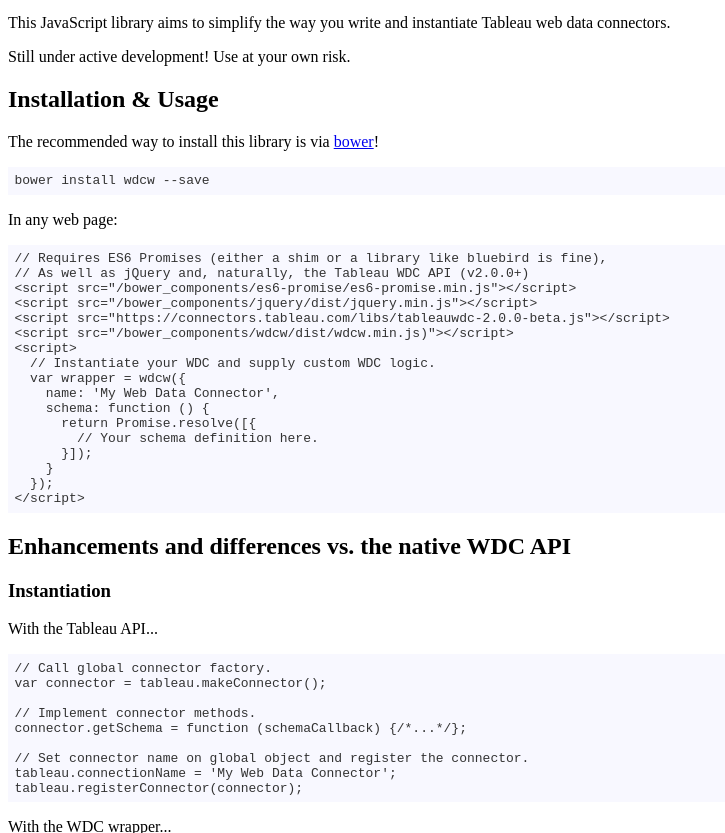
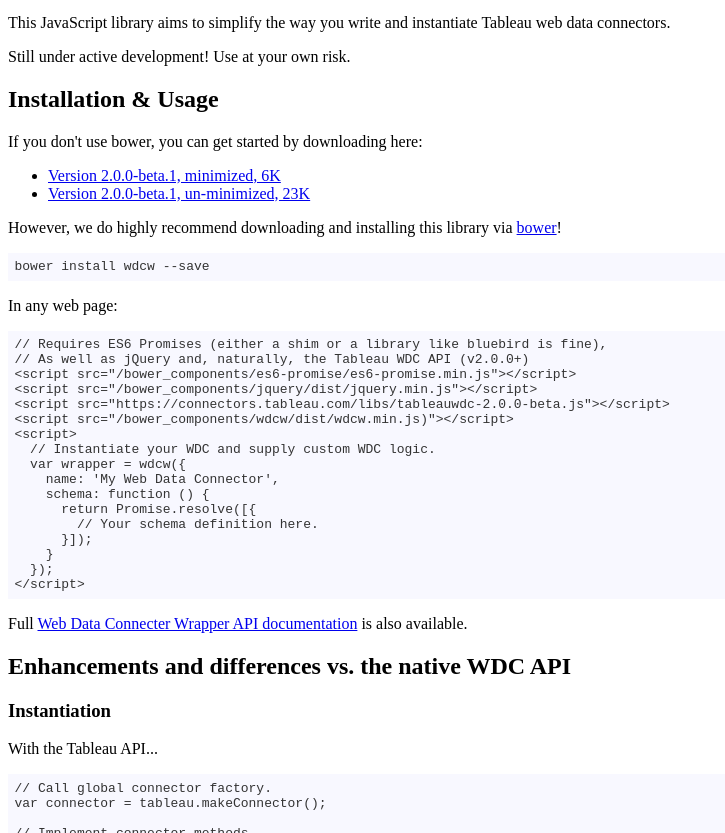
Before and after one commit to tableau-mkt/wdcw, a website: page README.md.html in a window 1280 px wide. Shown: the part 386-1219 px from the top of the page, without its empty margins (0-725 px from the left). Drawn offline with Linux system fonts and the light colour scheme.

Commit message:
Finalizing the README. [ci skip]

```diff
--- a/README.md.html
+++ b/README.md.html
@@ -117,23 +117,14 @@
 <p>This JavaScript library aims to simplify the way you write and instantiate
 Tableau web data connectors.</p>
 <p>Still under active development! Use at your own risk.</p>
-<!---
-1. wdcw.js : your unminimized library as produced by the "browserify:standalone" step in Gruntfile.js
-2. wdcw.min.js : your minimized library as produced by the "uglify:all" step in Gruntfile.js
-3. 2.0.0-beta.1 : the package version which is read from package.json.
-
-Below, there is a sample "Downloads" section to show you how to use these 3 variables.
-
-The output of "replace:dist" is your README.md file. The "markdown:all" step will also produce the html
-equivalent of your README.md so that you can put this on your own website.
-
-## Downloads ##
-
-* [Version 2.0.0-beta.1, minimized, 4.4K : https://github.com/tableau-mkt/wdcw/wdcw.min.js](https://github.com/tableau-mkt/wdcw/wdcw.min.js)
-* [Version 2.0.0-beta.1, un-minimized, 13K : https://github.com/tableau-mkt/wdcw/wdcw.js](https://github.com/tableau-mkt/wdcw/wdcw.js)
--->
 <h2 id="installation-usage">Installation &amp; Usage</h2>
-<p>The recommended way to install this library is via <a href="https://bower.io/">bower</a>!</p>
+<p>If you don&#39;t use bower, you can get started by downloading here:</p>
+<ul>
+<li><a href="https://rawgit.com/tableau-mkt/wdcw/2.0.0-beta.1/dist/wdcw.min.js">Version 2.0.0-beta.1, minimized, 6K</a></li>
+<li><a href="https://rawgit.com/tableau-mkt/wdcw/2.0.0-beta.1/dist/wdcw.js">Version 2.0.0-beta.1, un-minimized, 23K</a></li>
+</ul>
+<p>However, we do highly recommend downloading and installing this library via
+<a href="https://bower.io/">bower</a>!</p>
 <pre><code class="lang-sh">bower install wdcw --save
 </code></pre>
 <p>In any web page:</p>
@@ -155,6 +146,8 @@
   });
 &lt;/script&gt;
 </code></pre>
+<p>Full <a href="https://tableau-mkt.github.io/wdcw/">Web Data Connecter Wrapper API documentation</a>
+is also available.</p>
 <h2 id="enhancements-and-differences-vs-the-native-wdc-api">Enhancements and differences vs. the native WDC API</h2>
 <h3 id="instantiation">Instantiation</h3>
 <p>With the Tableau API...</p>
```
Also changed, not shown: README.md, 1 other file.
